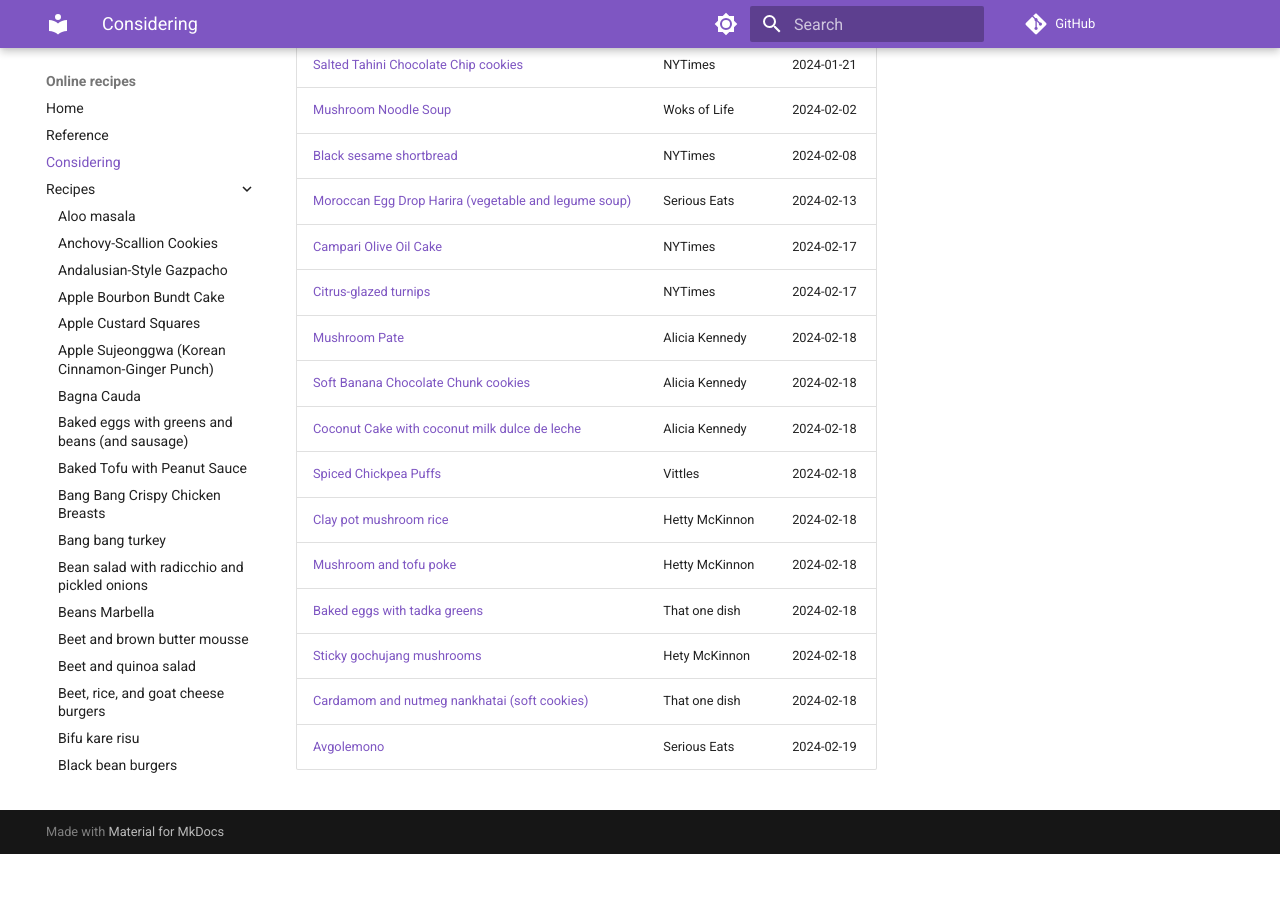
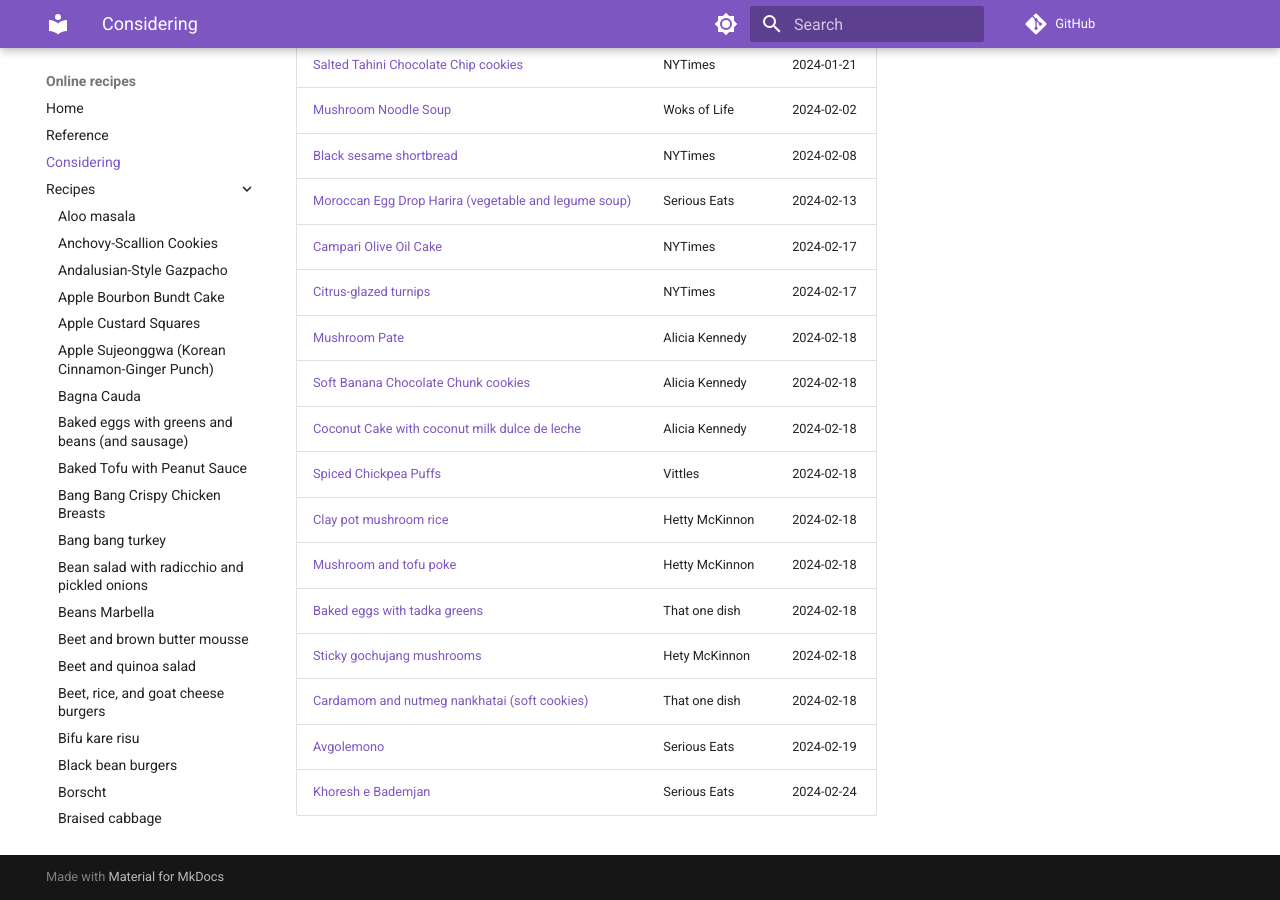
Before and after one commit to billbrod/recipes, an MkDocs documentation site: the page built from docs/considering.md, in a window 1280 px wide and 900 px high, scrolled down 1138 px. Built offline with MkDocs 1.6.1 and Material for MkDocs 9.7.7, drawn with Linux system fonts in a browser that asks for light colours; comment, search, counter and statistics services are not loaded; before the commit the page ends 1992 px from its top, so only the background shows below that.

Commit message:
updates considering

```diff
--- a/docs/considering.md
+++ b/docs/considering.md
@@ -38,4 +38,5 @@
 | [Baked eggs with tadka greens](https://thatonedish.substack.com/p/a-recipe-for-baked-eggs-with-tadka)                                             | That one dish   | 2024-02-18                       |
 | [Sticky gochujang mushrooms](https://tovegetableswithlove.substack.com/p/sticky-gochujang-mushrooms)                                              | Hety McKinnon   | 2024-02-18                       |
 | [Cardamom and nutmeg nankhatai (soft cookies)](https://thatonedish.substack.com/p/sugar-spice-and-everything-nice-eleanor)                        | That one dish   | 2024-02-18                       |
-| [Avgolemono](https://www.seriouseats.com/avgolemono-soup-greek-lemon-egg-chicken-soup)                                                            | Serious Eats    | 2024-02-19                                 |
+| [Avgolemono](https://www.seriouseats.com/avgolemono-soup-greek-lemon-egg-chicken-soup)                                                            | Serious Eats    | 2024-02-19                       |
+| [Khoresh e Bademjan](https://www.seriouseats.com/khoresh-e-bademjan-persian-meat-and-eggplant-stew-recipe-8422715)                                | Serious Eats    | 2024-02-24                                 |
```
